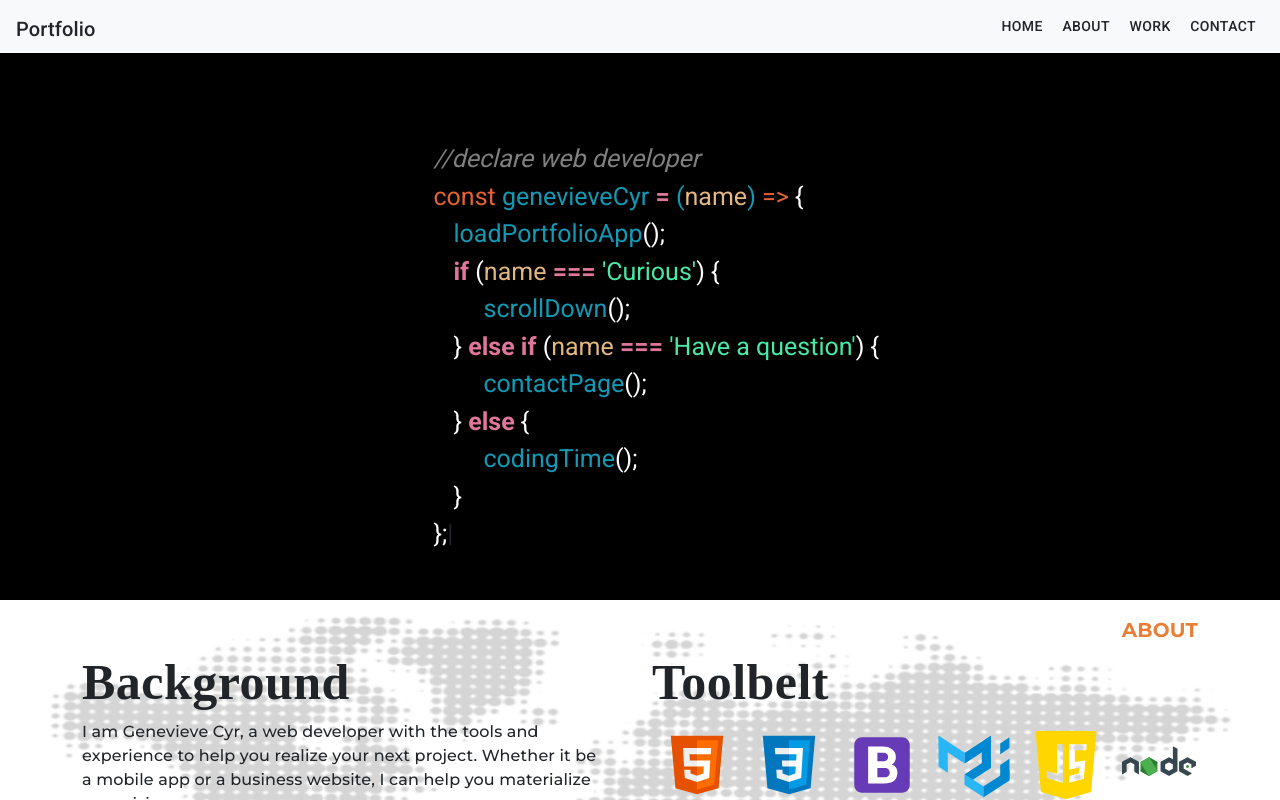
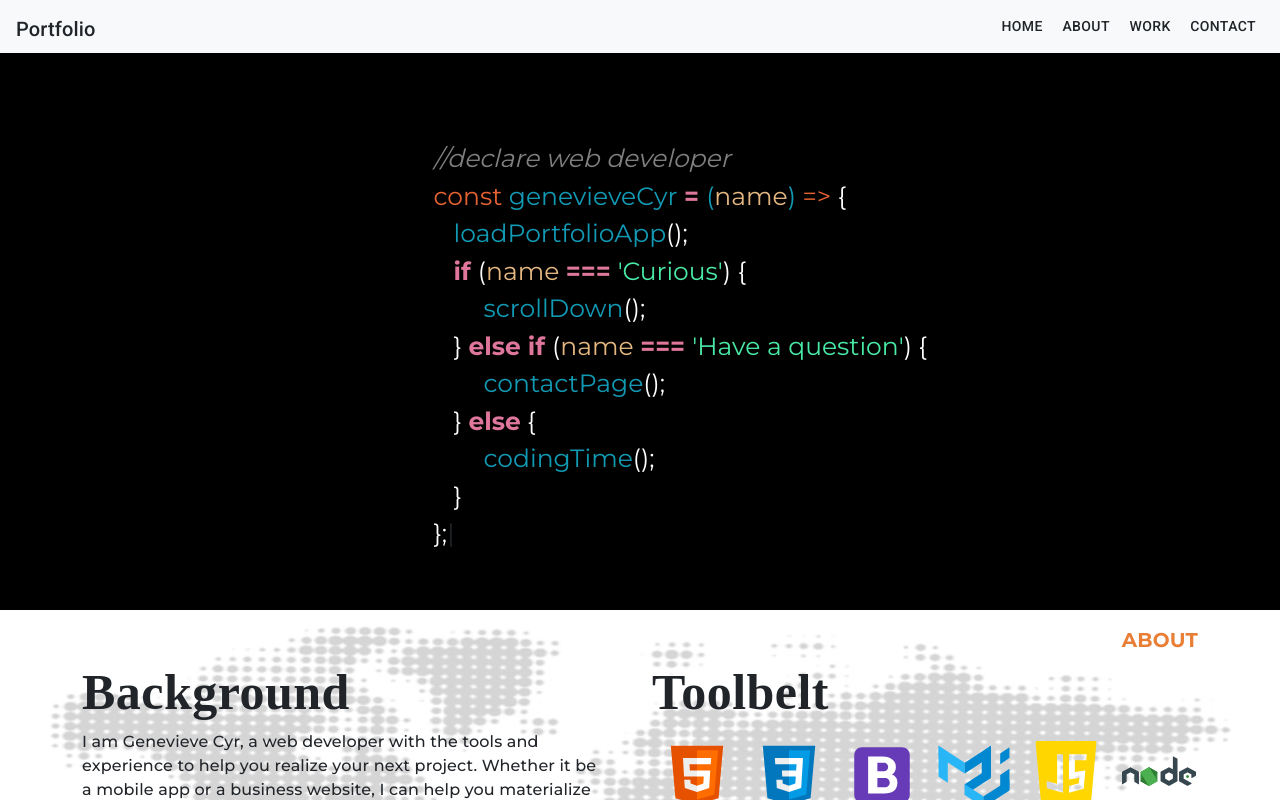
Before and after one commit to gcy2312/portfolio-app, a React (Create React App) app: page / in a window 1280 px wide. Shown: the top 800 px of the page. Built offline with nearby package versions, Linux system fonts and the light colour scheme; the HTML template or start-up script is replaced by a standard one; a web font is replaced by a local one; what react-animations would draw is missing.

Commit message:
add bgImg

```diff
--- a/src/components/Home/home.css
+++ b/src/components/Home/home.css
@@ -1,13 +1,25 @@
+#Home{
+  overflow: hidden;
+  position: relative;
+  padding-bottom: 10px;
+}
+.bgImg{
+  opacity: 0.15;
+  position: absolute;
+  right:400px;
+  width: 70%;
+  height: auto;
+}
 .home{
   padding-top: 140px;
-  padding-bottom: 120px;
+  padding-bottom: 130px;
   background-color: #000;
-  height: 600px;
+  height: 610px;
 }
 .typist{
   margin-left: 90px;
   text-align: left;
-  font-family: 'roboto';
+  font-family: 'Montserrat';
   font-size: 25px;
 }
 .onetab{
```
